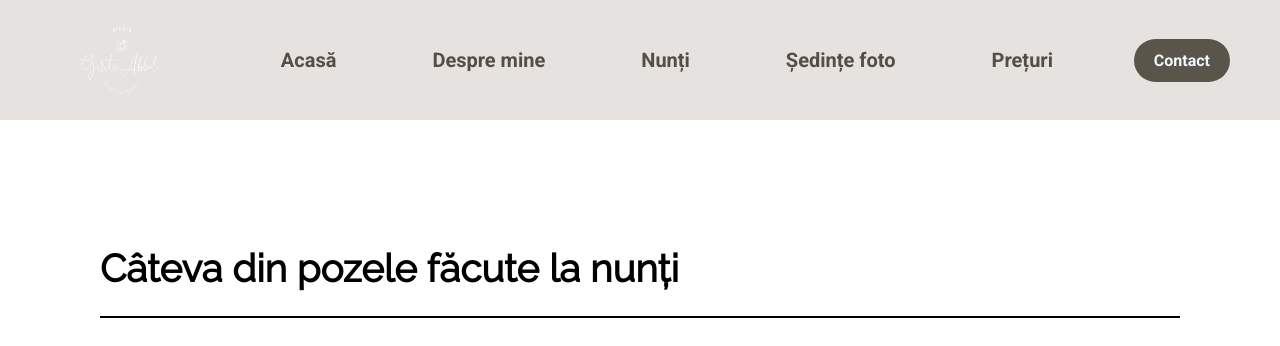
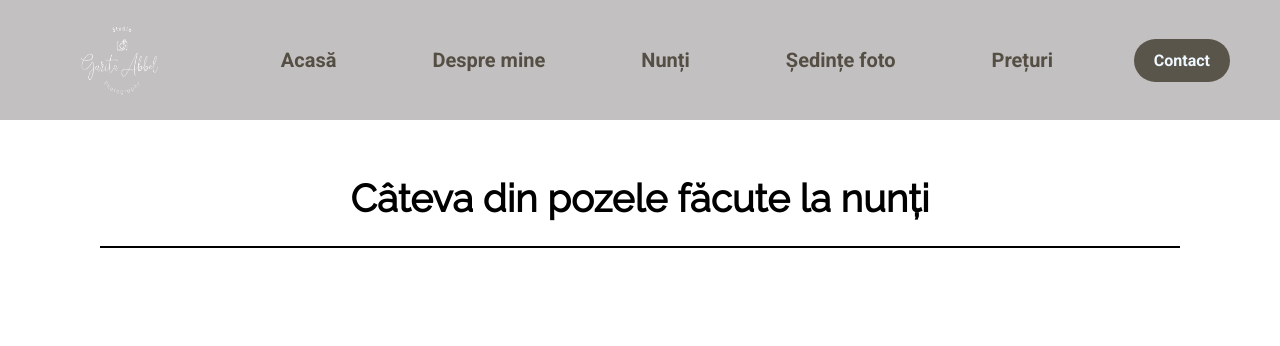
Before and after one commit to Morosache/GuritaAbbelFotograf, a plain HTML site: page nunti.html in a window 1280 px wide. Shown: the top 346 px of the page. Drawn offline with Linux system fonts and the light colour scheme; grey boxes are pictures that could not be loaded.

Commit message:
Add files via upload

```diff
--- a/despremine.css
+++ b/despremine.css
@@ -41,7 +41,9 @@ header{
     display:flex;
     align-items: center;
     justify-content: space-between;
-    background-color:  #e6e2e0;
+    background-color:  #c2c0c0;
+    position: fixed;
+    top: 0;
 }
 
 .navbar .links{
@@ -331,6 +333,7 @@ footer .footer_links{
 
     .navbar{
         height:100px;
+        position: relative;
     }
     .navbar .links,
     .navbar .action_btn{
--- a/index.css
+++ b/index.css
@@ -42,6 +42,7 @@ header{
 /* navbar itself */
 .navbar{
     width:100%;
+    height:120px;
     display:flex;
     align-items: center;
     justify-content: space-between;
@@ -51,7 +52,7 @@ header{
 .navbar .links{
     display:flex;
     gap:6rem;
-    font-size: 1.2rem;
+    font-size: 1.25rem;
     font-weight: bold;
 
 }
@@ -67,10 +68,10 @@ header{
 .action_btn{
     background-color: rgb(90, 85, 75) ;
     color:aliceblue;
-    padding:0.5rem 1rem;
+    padding:0.75rem 1.25rem;
     border:none;
     outline:none;
-    border-radius: 20px;
+    border-radius: 100px;
     font-size: 1rem;
     font-weight: bold;
     cursor: pointer;
--- a/nunti.css
+++ b/nunti.css
@@ -124,11 +124,13 @@ header{
 .page_title{
     display: flex;
     flex-wrap: wrap;
-    margin:100px;
+    margin:150px 100px 100px 100px;
     font-size: 1.20rem;
     border-bottom-style:solid;
     border-width: 2px;
     font-family: 'Raleway', sans-serif;
+    justify-content: center;
+    align-items: center;
 }
 
 
--- a/sedinte.css
+++ b/sedinte.css
@@ -2,8 +2,10 @@
 
 .page_title{
     display: flex;
+    justify-content: center;
+    align-items: center;
     flex-wrap: wrap;
-    margin:100px;
+    margin:150px 100px 100px 100px;
     font-size: 1.20rem;
     border-bottom-style:solid;
     border-width: 2px;
```
